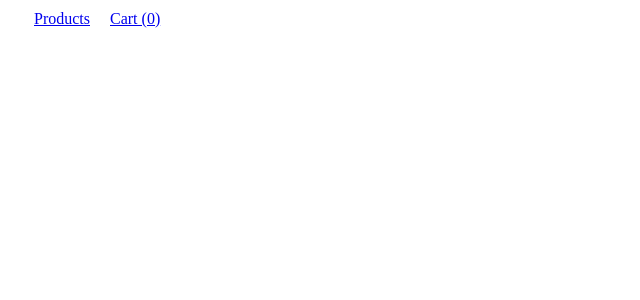
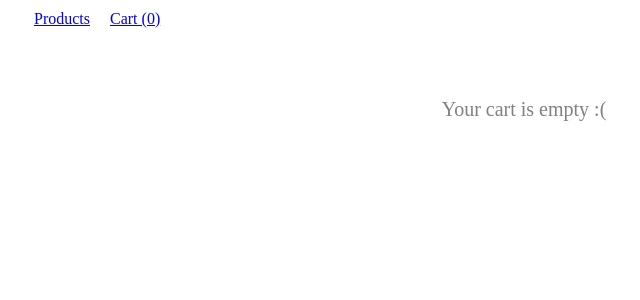
Before and after one commit to boris-graeff/my-shop-app, a Vue app: page /#/cart in a window 1280 px wide. Shown: the top 300 px of the page, without its empty margins (116-756 px from the left). Built offline with nearby package versions, Linux system fonts and the light colour scheme.

Commit message:
Add empty cart placeholder

```diff
--- a/src/views/Cart.vue
+++ b/src/views/Cart.vue
@@ -1,11 +1,14 @@
 <template>
   <div class="cart">
-    <ul>
+    <ul v-if="products.length">
       <li v-for="product in products" :key="product.key"
           class="product">
         <ProductLine :product="product"/>
       </li>
     </ul>
+    <div v-else class="placeholder">
+      Your cart is empty :(
+    </div>
   </div>
 </template>
 
@@ -25,3 +28,12 @@
     }
   }
 </script>
+
+<style scoped lang="scss">
+  .placeholder {
+    color: grey;
+    font-size: 20px;
+    padding: 60px 20px;
+    text-align: center;
+  }
+</style>
```
